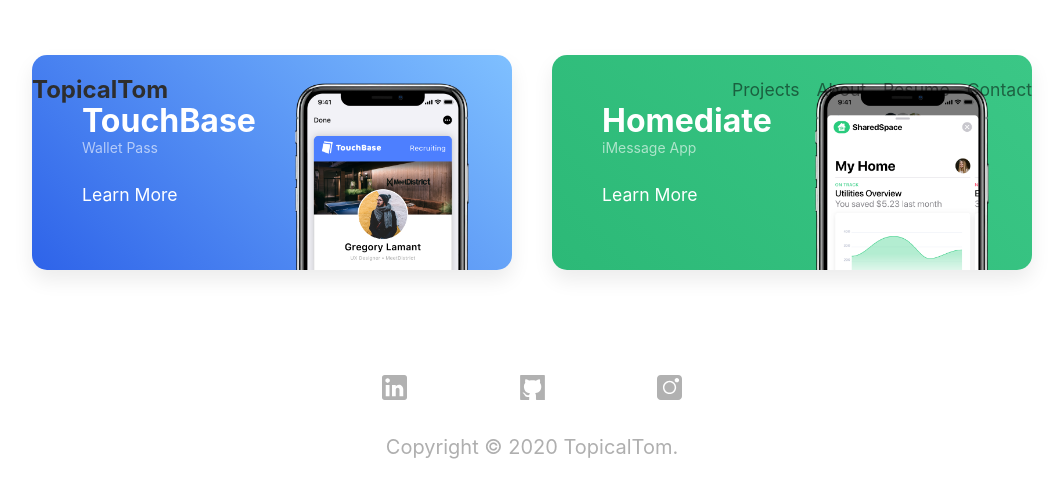
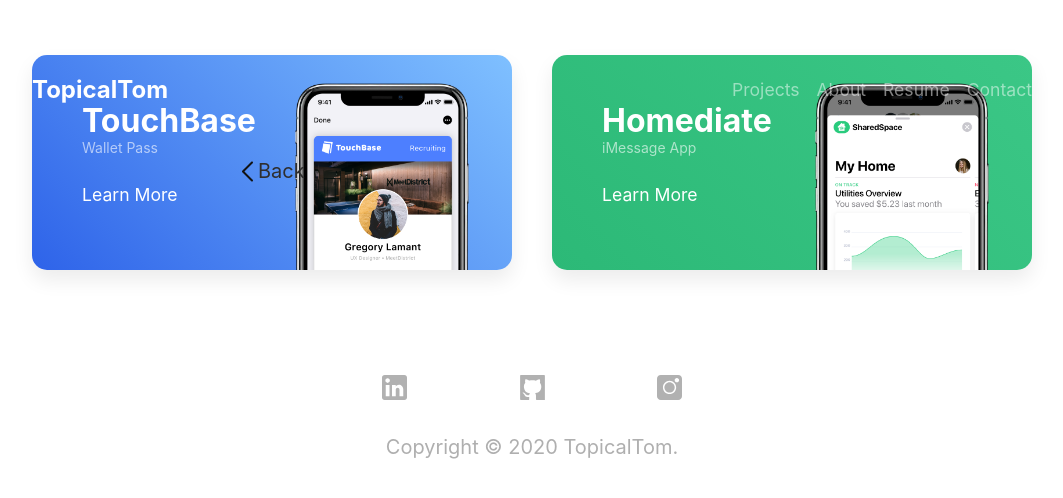
Before and after one commit to TopicalTom/Portfolio, a React (Create React App) app in the folder portfolio-website/: page /project/1 in a window 1280 px wide. Shown: the top 498 px of the page, without its empty margins (108-1171 px from the left). Built offline with nearby package versions, Linux system fonts and the light colour scheme.

Commit message:
Improved Header and Nav UI on transitions

```diff
--- a/portfolio-website/src/components/Header/Header.jsx
+++ b/portfolio-website/src/components/Header/Header.jsx
@@ -9,7 +9,7 @@
     //const [shouldHideHeader, setShouldHideHeader] = useState(false);
     const [shouldShowShadow, setShouldShowShadow] = useState(false);
 
-    const MINIMUM_SCROLL = 759;
+    const MINIMUM_SCROLL = 200;
     //const TIMEOUT_DELAY = 400;
 
     useDocumentScrollThrottled(callbackData => {
@@ -26,6 +26,8 @@
     });
 
     const shadowStyle = shouldShowShadow ? 'shadow' : '';
+    const titleStyle = shouldShowShadow ? 'visible' : '';
+    const fontStyle = shouldShowShadow ? 'black' : '';
     //const hiddenStyle = shouldHideHeader ? 'hidden' : '';
 
 
@@ -33,27 +35,30 @@
         <header className={`header ${shadowStyle}`}>
             <div className="header__container">
                 <div className="header__section header__section--logo">
-                    <h3>TopicalTom</h3>
+                    <h3
+                        className={`header__logo ${titleStyle}`}>
+                        TopicalTom
+                    </h3>
                 </div>
                 <nav className="header__section header__section--nav">
                     <ul className="header__links">
                         <li><a
-                            className="header__link"
+                            className={`header__link ${fontStyle}`}
                             href="/project">
                             Projects
                         </a></li>
                         <li><a
-                            className="header__link"
+                            className={`header__link ${fontStyle}`}
                             href="/about">
                             About
                         </a></li>
                         <li><a
-                            className="header__link"
+                            className={`header__link ${fontStyle}`}
                             href="/resume">
                             Resume
                         </a></li>
                         <li><a
-                            className="header__link"
+                            className={`header__link ${fontStyle}`}
                             href="/contact">
                             Contact
                         </a></li>
--- a/portfolio-website/src/components/Header/Header.scss
+++ b/portfolio-website/src/components/Header/Header.scss
@@ -4,7 +4,7 @@
     flex-direction: row;
     width: 100vw;
     transform: translateY(0);
-    transition: transform 0 ease;
+    transition: transform 0 ease-in-out;
     background-color: rgba($color: #ffffff, $alpha: 0.0);
     box-shadow: rgba(0, 0, 0, 0) 0px 10px 20px;
     z-index: 100;
@@ -12,6 +12,7 @@
     &.shadow {
         background-color: rgba($color: #ffffff, $alpha: 1.0);
         box-shadow: rgba(0, 0, 0, 0.08) 0px 10px 20px;
+        transition: transform 0 ease-in-out;
     }
 
     &__container {
@@ -45,10 +46,23 @@
         justify-content: space-between;
     }
 
+    &__logo {
+        color: white;
+
+        &.visible {
+            color: #2E2E2E;
+        }
+    }
+
     &__link {
-        color: black;
+        color: white;
         opacity: 0.5;
         transition: all 0.2s ease 0s;
+
+        &.black {
+            color: #2E2E2E;
+            opacity: 0.5;
+        }
 
         &:hover {
             opacity: 1.0;
--- a/portfolio-website/src/components/Nav/Nav.jsx
+++ b/portfolio-website/src/components/Nav/Nav.jsx
@@ -1,12 +1,37 @@
-import React from 'react';
+import React, { useState } from 'react';
 import {Link} from "react-router-dom";
 import "./Nav.scss";
 
 import chevron from "../../assets/icons/chevron.svg";
 
-const Nav = () => {
+import useDocumentScrollThrottled from '../../functions/HeaderTransition/HeaderTransition';
+
+function Nav() {
+
+        //const [shouldHideHeader, setShouldHideHeader] = useState(false);
+        const [shouldShowShadow, setShouldShowShadow] = useState(false);
+
+        const MINIMUM_SCROLL = 200;
+        //const TIMEOUT_DELAY = 400;
+
+        useDocumentScrollThrottled(callbackData => {
+            const { previousScrollTop, currentScrollTop } = callbackData;
+            //const isScrolledDown = previousScrollTop < currentScrollTop;
+            const isMinimumScrolled = currentScrollTop > MINIMUM_SCROLL;
+
+            setShouldShowShadow(isMinimumScrolled);
+            /*
+            setTimeout(() => {
+                setShouldHideHeader(isScrolledDown && isMinimumScrolled);
+            }, TIMEOUT_DELAY);
+            */
+        });
+
+        const shadowStyle = shouldShowShadow ? 'shadow' : '';
+        //const hiddenStyle = shouldHideHeader ? 'hidden' : '';
+
     return (
-        <nav className="nav">
+        <nav className={`nav ${shadowStyle}`}>
             <div className="nav__container">
                 <Link to="/">
                     <div className="nav__action">
@@ -14,10 +39,10 @@
                             className="nav__chevron"
                             src={chevron}
                         />
-                        <h3
+                        <p
                             className="nav__back">
                             Back
-                        </h3>
+                        </p>
                     </div>
                 </Link>
                 <div className="nav__switch">
--- a/portfolio-website/src/components/Nav/Nav.scss
+++ b/portfolio-website/src/components/Nav/Nav.scss
@@ -6,8 +6,17 @@
     padding: 1.5rem 350px;
     position: fixed;
     z-index: 100;
-    box-shadow: rgba(0, 0, 0, 0.08) 0px 10px 20px;
+    transform: translateY(0);
+    transition: transform 0 ease;
+    background-color: rgba($color: #ffffff, $alpha: 0.0);
+    box-shadow: rgba(0, 0, 0, 0) 0px 10px 20px;
     margin-top: 5rem;
+
+    &.shadow {
+        border-top: 1px solid #f7f7f7;
+        background-color: rgba($color: #ffffff, $alpha: 1.0);
+        box-shadow: rgba(0, 0, 0, 0.08) 0px 10px 20px;
+    }
 
     &__action {
         display: flex;
--- a/portfolio-website/src/pages/Project/Project.jsx
+++ b/portfolio-website/src/pages/Project/Project.jsx
@@ -3,7 +3,6 @@
 import "./Project.scss";
 
 import Nav from "../../components/Nav/Nav";
-import Footer from "../../components/Footer/Footer";
 
 import Rally from "../Rally/Rally";
 import TouchBase from "../TouchBase/TouchBase";
@@ -12,6 +11,7 @@
 const Project = () => {
     return (
         <>
+            <Nav/>
             <Switch>
                 <Route path="/project/rally" component={Rally} />
                 <Route path="/project/touch-base" component={TouchBase} />
--- a/portfolio-website/src/pages/Rally/Rally.jsx
+++ b/portfolio-website/src/pages/Rally/Rally.jsx
@@ -16,11 +16,8 @@
     }
 
     componentDidMount() {
-
         scrollSpy.update();
-
     }
-
 
     render() {
         return (
```
